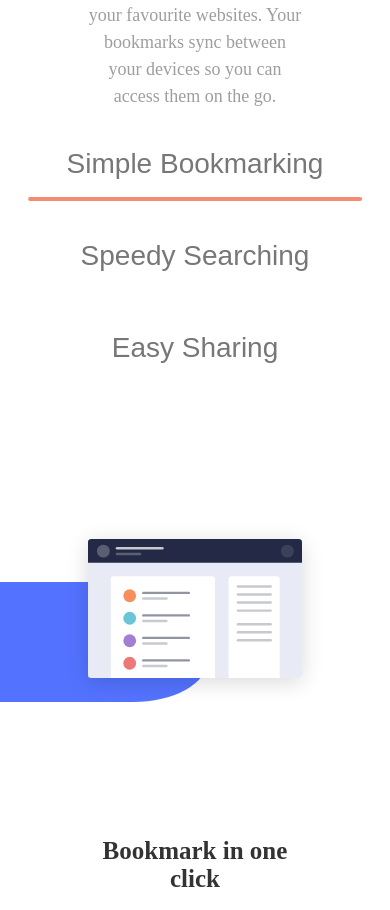
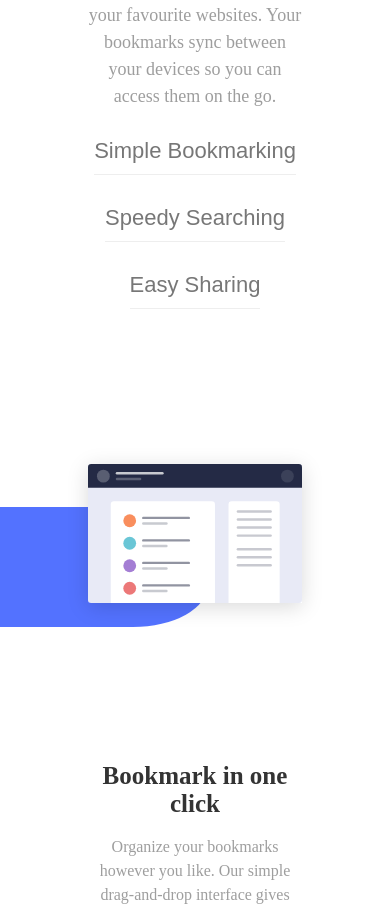
Before and after one commit to Arnau-66/S5-Bookmark--Landing-Angular, an Angular app: page / in a window 390 px wide. Shown: the part 985-1895 px from the top of the page. Built offline with nearby package versions, Linux system fonts and the light colour scheme.

Commit message:
hover css styles on tab-button

```diff
--- a/src/app/shared/atoms/tab-button/tab-button.css
+++ b/src/app/shared/atoms/tab-button/tab-button.css
@@ -1,6 +1,3 @@
-
-
-
 button {
   background: none;
   border: none;
@@ -28,6 +25,26 @@ button.active::after {
   transform: translateX(-50%);
   width: 130%;
   height: 4px;
-  background-color: #f28c72;
+  background-color: #f25f3a;
   border-radius: 2px;
 }
+
+@media (max-width: 1200px) {
+  button {
+    flex: none;
+    font-size: 22px;
+    padding: 10px 0;
+    width: 100%;
+    border-bottom: 1px solid #eee;
+  }
+}
+
+@media (max-width: 900px) {
+  button {
+    flex: none;
+    font-size: 22px;
+    padding: 10px 0;
+    width: 100%;
+    border-bottom: 1px solid #eee;
+  }
+}
--- a/src/app/shared/atoms/tab-button/tab-button.html
+++ b/src/app/shared/atoms/tab-button/tab-button.html
@@ -1,4 +1,4 @@
 
 
 
-<button [class.active]="active"> {{ label }} </button>
+<button class="tab" [class.active]="active"> <span>{{ label }}</span> </button>
--- a/src/app/shared/organisms/features/features.html
+++ b/src/app/shared/organisms/features/features.html
@@ -10,7 +10,7 @@
 
       <div class="features-content">
       <div class="tabs">
-        <app-tab-button label="Simple Bookmarking" [active]="true"></app-tab-button>
+        <app-tab-button label="Simple Bookmarking"></app-tab-button>
         <app-tab-button label="Speedy Searching"></app-tab-button>
         <app-tab-button label="Easy Sharing"></app-tab-button>
       </div>
```
